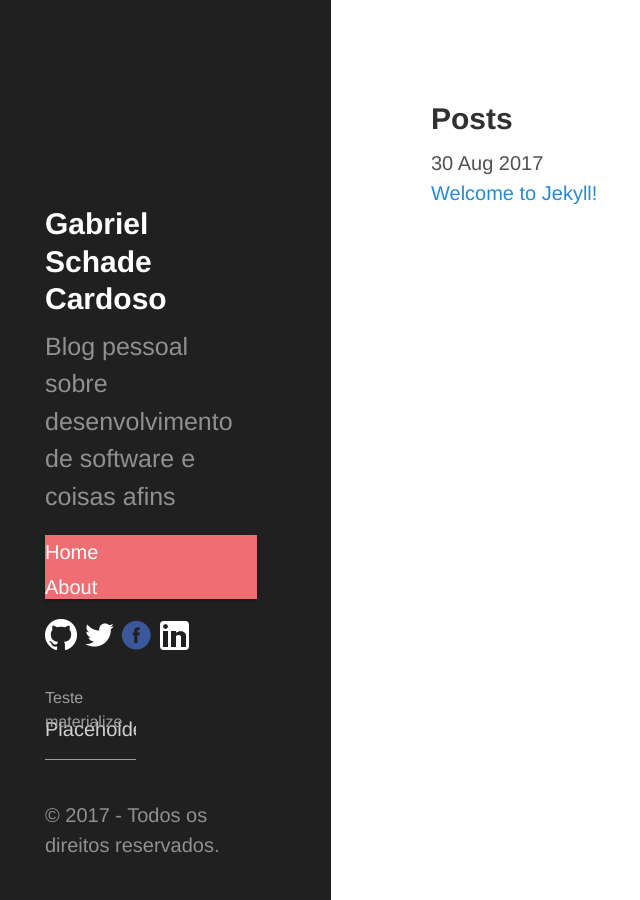
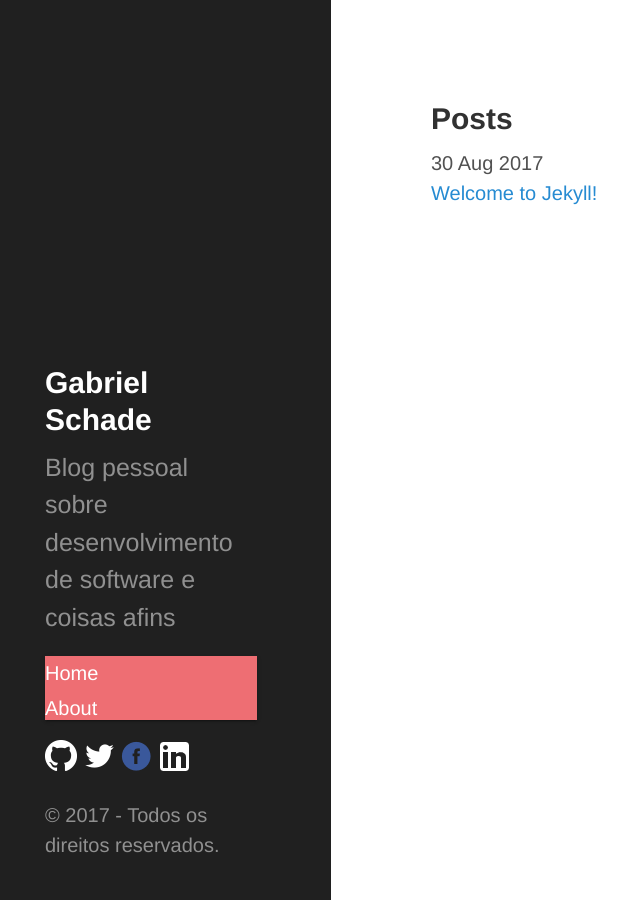
Before and after one commit to gabrielschade/gabrielschade.github.io, a Jekyll site: the page built from index.md, in a window 1280 px wide. Shown: the whole page, without its empty margins (29-669 px from the left). Built offline with Jekyll 4.4.1, drawn with Linux system fonts in a browser that asks for light colours; nearby versions of some CDN libraries; comment, search, counter and statistics services are not loaded.

Commit message:
correções-layout

```diff
--- a/_includes/sidebar.html
+++ b/_includes/sidebar.html
@@ -3,13 +3,13 @@
     <div class="sidebar-about">
       <h2>
         <a href="/{{ site.baseurl }}">
-          {{ site.title }}
+          Gabriel Schade
         </a>
       </h2>
       <p class="lead">{{ site.description }}</p>
     </div>
 
-    <nav class="sidebar-nav">
+    <nav class="sidebar-nav transparent-nav">
       <a class="sidebar-nav-item{% if page.url == site.baseurl %} active{% endif %}" href="/{{ site.baseurl }}">Home</a>
 
       {% assign pages_list = site.pages %}
@@ -42,13 +42,6 @@
 
     </div>
 
-    <div class="row">
-        <div class="input-field col s6">
-          <input placeholder="Placeholder" id="first_name" type="text" class="validate">
-          <label for="first_name">Teste materialize</label>
-        </div>
-      </div>
-
     <p>&copy; {{ site.time | date: '%Y' }} - Todos os direitos reservados.</p>
   </div>
 </div>
```
